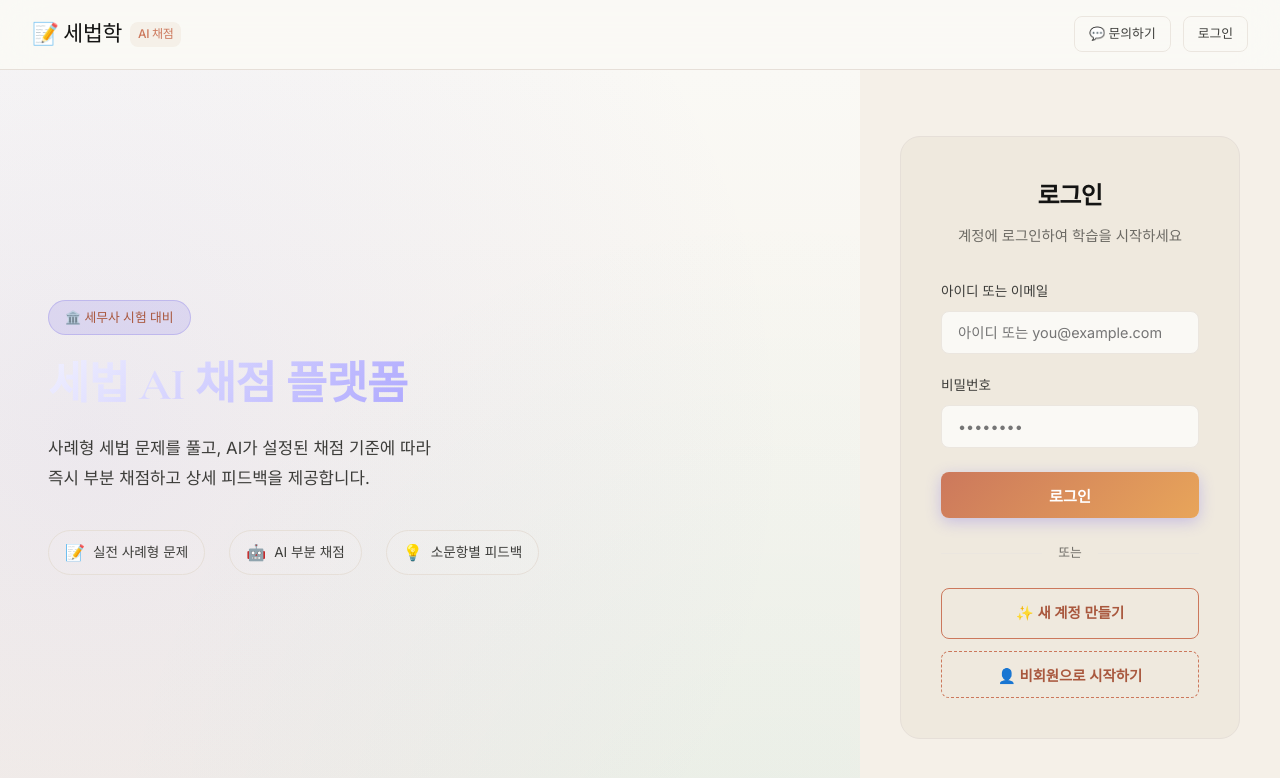
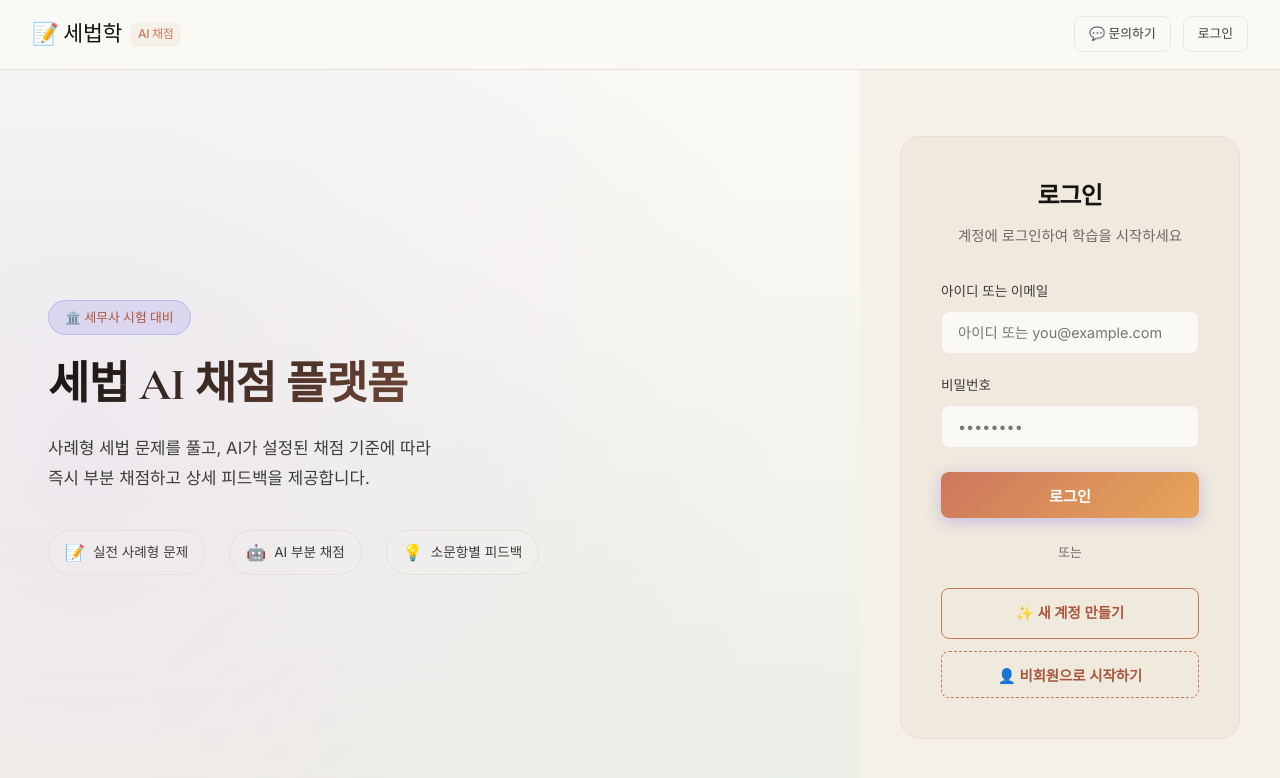
Before and after one commit to cntrl0713-lab/CTA_tax_law, a Next.js app: page /login in a window 1280 px wide. Shown: the top 778 px of the page. Built offline with nearby package versions, Linux system fonts and the light colour scheme; no server answers.

Commit message:
design: 로그인 화면 메인 타이틀의 가독성 개선을 위한 그라디언트 텍스트 색상 수정

```diff
--- a/src/app/globals.css
+++ b/src/app/globals.css
@@ -818,7 +818,7 @@ h3,
   font-weight: 800;
   line-height: 1.2;
   margin-bottom: 20px;
-  background: linear-gradient(135deg, #f0f0ff 0%, #a29bfe 60%, #6c5ce7 100%);
+  background: linear-gradient(135deg, var(--text-primary) 0%, var(--accent-primary) 100%);
   -webkit-background-clip: text;
   -webkit-text-fill-color: transparent;
   background-clip: text;
```
